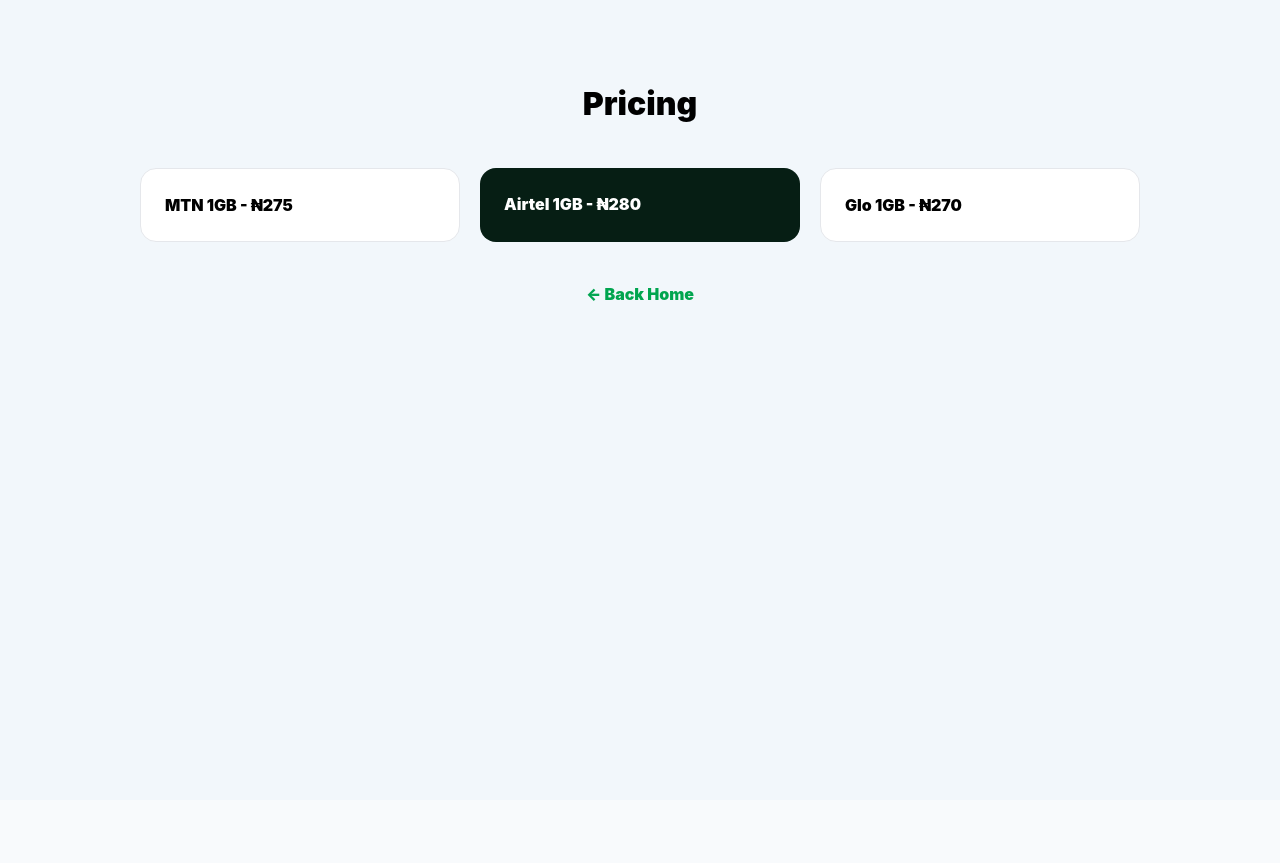
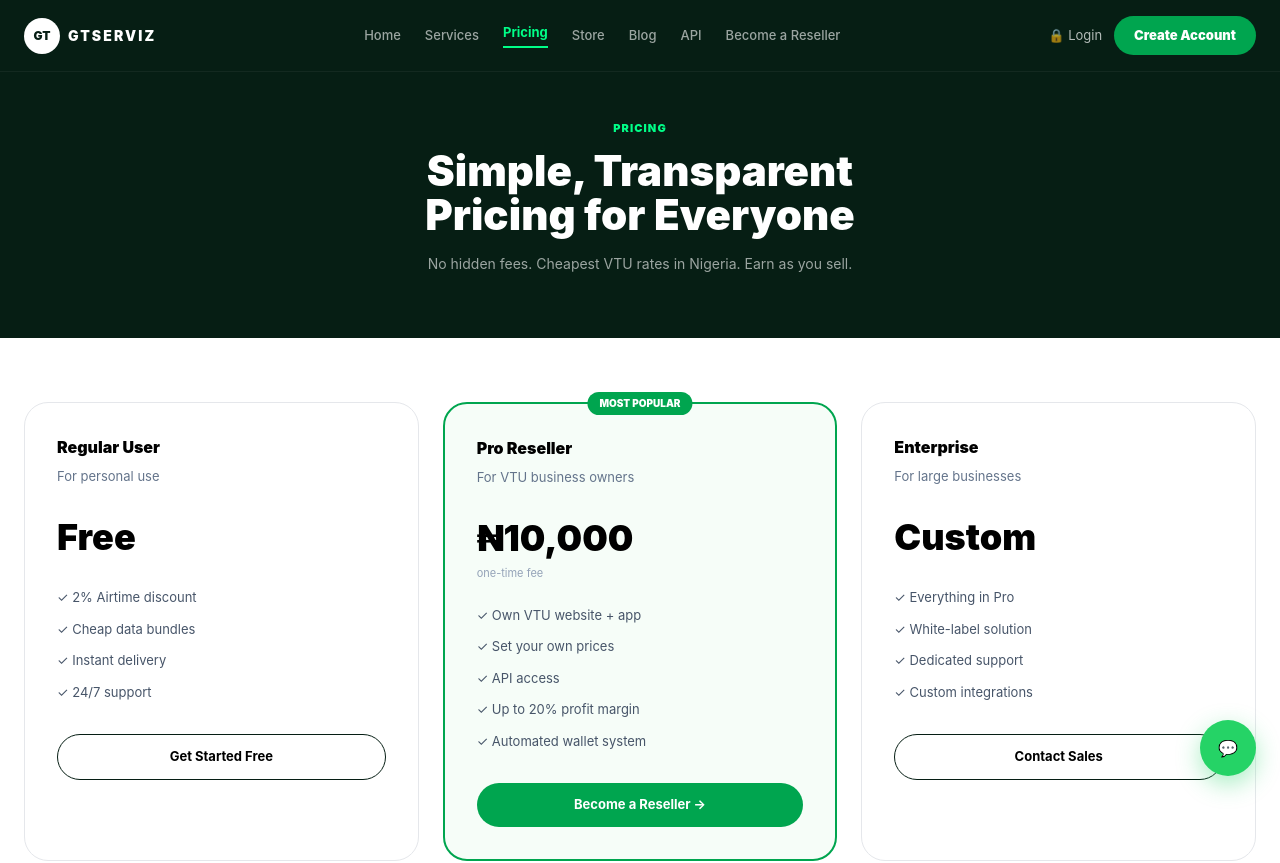
Before and after one commit to rajdolla/gtserviz-frontend, a Next.js app: page /pricing in a window 1280 px wide. Shown: the top 863 px of the page. Before the commit the page ends 800 px from the top, so only its background shows below. Built offline with nearby package versions, Linux system fonts and the light colour scheme.

Commit message:
Refactor pricing page layout and add Navbar/Footer
Refactored the pricing page to include a Navbar and Footer, updated layout and content for better user experience.

```diff
--- a/app/pricing/page.tsx
+++ b/app/pricing/page.tsx
@@ -1 +1,70 @@
-"use client"; import Link from "next/link"; export default function Page(){return <div className="min-h-screen bg-[#f2f7fb] pt-[80px]"><div className="max-w-[1240px] mx-auto px-5 text-center"><h1 className="text-[32px] font-black">Pricing</h1><div className="grid md:grid-cols-3 gap-5 mt-10 max-w-[1000px] mx-auto text-left"><div className="bg-white border rounded-2xl p-6"><h3 className="font-black">MTN 1GB - ₦275</h3></div><div className="bg-[#061e14] text-white rounded-2xl p-6"><h3 className="font-black">Airtel 1GB - ₦280</h3></div><div className="bg-white border rounded-2xl p-6"><h3 className="font-black">Glo 1GB - ₦270</h3></div></div><Link href="/" className="inline-block mt-10 text-[#00A54F] font-black">← Back Home</Link></div></div>;}
+"use client";
+import Link from "next/link";
+import Footer from "../../components/Footer";
+import Navbar from "../../components/Navbar";
+
+export default function PricingPage(){
+  return (
+    <div className="min-h-screen bg-white">
+      <Navbar active="Pricing" />
+      <section className="pt-[120px] pb-16 bg-[#061e14] text-center">
+        <div className="max-w-[1280px] mx-auto px-6">
+          <p className="text-[#00ff88] text-[11px] font-black tracking-widest">PRICING</p>
+          <h1 className="text-[42px] font-black text-white mt-3 leading-[1.05]">Simple, Transparent<br/>Pricing for Everyone</h1>
+          <p className="text-white/60 text-[14px] mt-4 max-w-[500px] mx-auto">No hidden fees. Cheapest VTU rates in Nigeria. Earn as you sell.</p>
+        </div>
+      </section>
+
+      <section className="max-w-[1280px] mx-auto px-6 py-16">
+        <div className="grid md:grid-cols-3 gap-6">
+          <div className="border rounded-[24px] p-8">
+            <h3 className="font-black text-[16px]">Regular User</h3>
+            <p className="text-slate-500 text-[13px] mt-2">For personal use</p>
+            <p className="text-[36px] font-black mt-6">Free</p>
+            <ul className="mt-6 space-y-3 text-[13px] text-slate-600">
+              <li>✓ 2% Airtime discount</li>
+              <li>✓ Cheap data bundles</li>
+              <li>✓ Instant delivery</li>
+              <li>✓ 24/7 support</li>
+            </ul>
+            <Link href="/signup" className="mt-8 block text-center py-3 rounded-full border border-[#061e14] font-bold text-[13px]">Get Started Free</Link>
+          </div>
+
+          <div className="border-2 border-[#00A54F] rounded-[24px] p-8 bg-[#f6fdf8] relative">
+            <span className="absolute -top-3 left-1/2 -translate-x-1/2 px-3 py-1 rounded-full bg-[#00A54F] text-white text-[10px] font-black">MOST POPULAR</span>
+            <h3 className="font-black text-[16px]">Pro Reseller</h3>
+            <p className="text-slate-500 text-[13px] mt-2">For VTU business owners</p>
+            <p className="text-[36px] font-black mt-6">₦10,000</p>
+            <p className="text-[11px] text-slate-400">one-time fee</p>
+            <ul className="mt-6 space-y-3 text-[13px] text-slate-600">
+              <li>✓ Own VTU website + app</li>
+              <li>✓ Set your own prices</li>
+              <li>✓ API access</li>
+              <li>✓ Up to 20% profit margin</li>
+              <li>✓ Automated wallet system</li>
+            </ul>
+            <Link href="/signup" className="mt-8 block text-center py-3 rounded-full bg-[#00A54F] text-white font-bold text-[13px]">Become a Reseller →</Link>
+          </div>
+
+          <div className="border rounded-[24px] p-8">
+            <h3 className="font-black text-[16px]">Enterprise</h3>
+            <p className="text-slate-500 text-[13px] mt-2">For large businesses</p>
+            <p className="text-[36px] font-black mt-6">Custom</p>
+            <ul className="mt-6 space-y-3 text-[13px] text-slate-600">
+              <li>✓ Everything in Pro</li>
+              <li>✓ White-label solution</li>
+              <li>✓ Dedicated support</li>
+              <li>✓ Custom integrations</li>
+            </ul>
+            <Link href="/contact" className="mt-8 block text-center py-3 rounded-full border border-[#061e14] font-bold text-[13px]">Contact Sales</Link>
+          </div>
+        </div>
+      </section>
+
+      <Footer />
+
+      {/* WhatsApp */}
+      <a href="https://wa.me/2349012345678" target="_blank" className="fixed bottom-6 right-6 z-[999] w-14 h-14 bg-[#25D366] rounded-full flex items-center justify-center shadow-[0_8px_24px_rgba(37,211,102,0.4)]">💬</a>
+    </div>
+  );
+}
```
